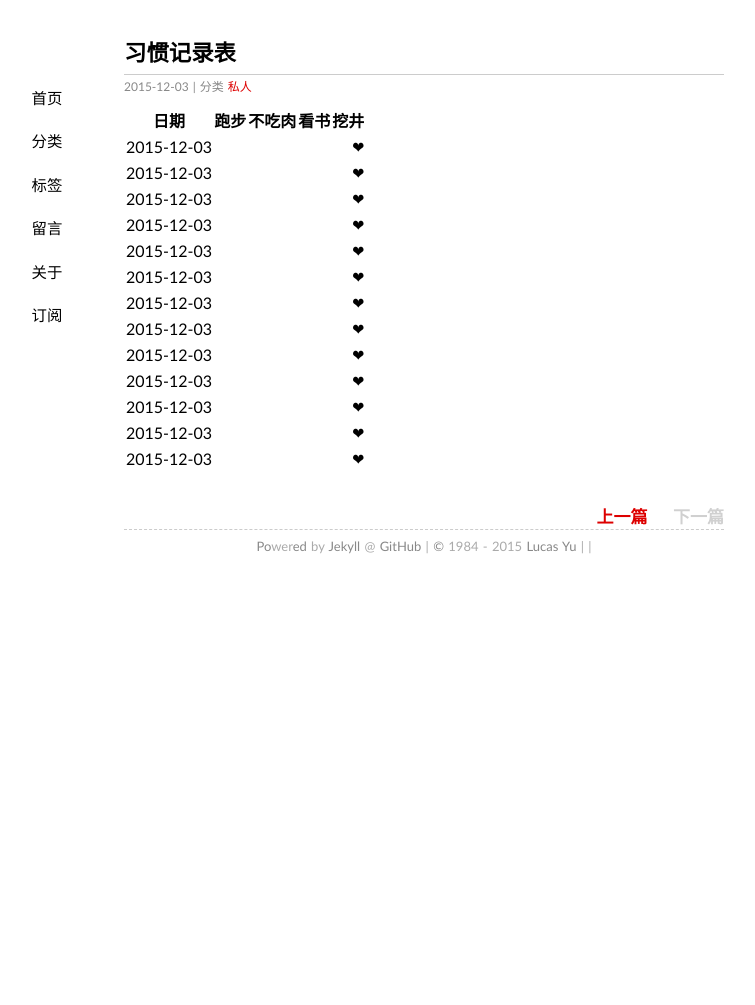
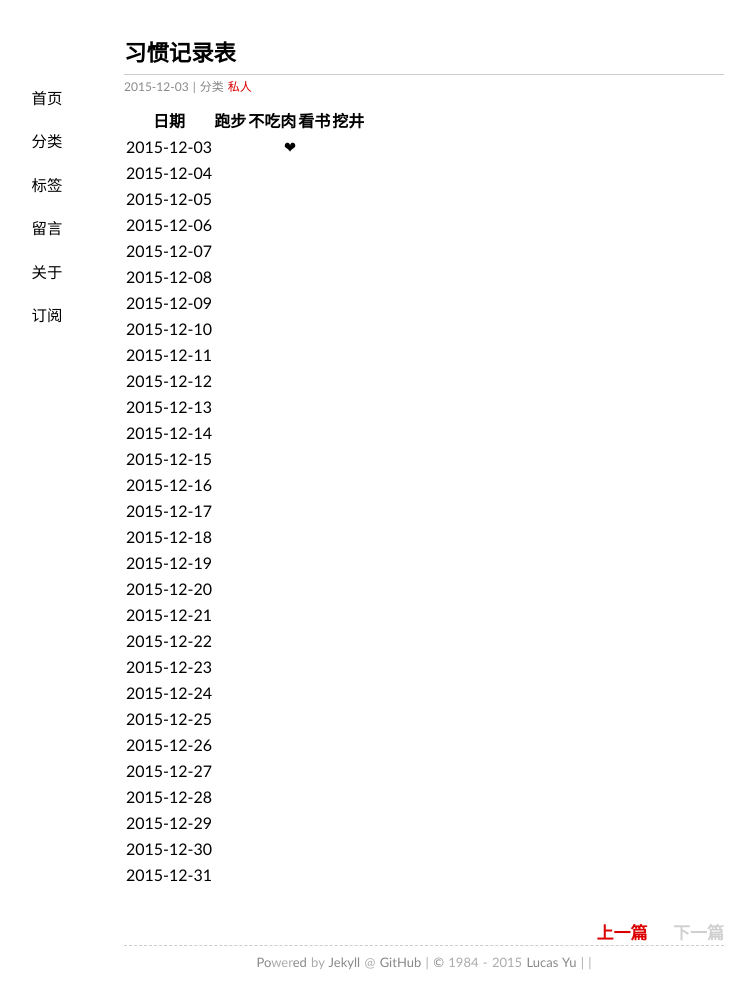
Before and after one commit to windea/windea.github.io, a Jekyll site: the page built from _posts/2015-12-03-Good-Habit.md, in a window 1280 px wide. Shown: the whole page, without its empty margins (216-971 px from the left). Built offline with Jekyll 4.4.1, drawn with Linux system fonts in a browser that asks for light colours; Markdown is read by kramdown in place of the engine named in the settings; comment, search, counter and statistics services are not loaded; before the commit the page ends 900 px from its top, so only the background shows below that.

Commit message:
Update 2015-12-03-Good-Habit.md

```diff
--- a/_posts/2015-12-03-Good-Habit.md
+++ b/_posts/2015-12-03-Good-Habit.md
@@ -8,16 +8,32 @@ categories:
 
 | 日期        | 跑步  | 不吃肉 | 看书  | 挖井 |
 | ----------- |:-----:| ------:| -----:|-----:|
-| 2015-12-03  |       |        |       |  ❤  |
-| 2015-12-03  |       |        |       |  ❤  |
-| 2015-12-03  |       |        |       |  ❤  |
-| 2015-12-03  |       |        |       |  ❤  |
-| 2015-12-03  |       |        |       |  ❤  |
-| 2015-12-03  |       |        |       |  ❤  |
-| 2015-12-03  |       |        |       |  ❤  |
-| 2015-12-03  |       |        |       |  ❤  |
-| 2015-12-03  |       |        |       |  ❤  |
-| 2015-12-03  |       |        |       |  ❤  |
-| 2015-12-03  |       |        |       |  ❤  |
-| 2015-12-03  |       |        |       |  ❤  |
-| 2015-12-03  |       |        |       |  ❤  |
+| 2015-12-03  |       |    ❤    |       |    |
+| 2015-12-04  |       |        |       |      |
+| 2015-12-05  |       |        |       |      |
+| 2015-12-06  |       |        |       |      |
+| 2015-12-07  |       |        |       |      |
+| 2015-12-08  |       |        |       |      |
+| 2015-12-09  |       |        |       |      |
+| 2015-12-10  |       |        |       |      |
+| 2015-12-11  |       |        |       |      |
+| 2015-12-12  |       |        |       |      |
+| 2015-12-13  |       |        |       |      |
+| 2015-12-14  |       |        |       |      |
+| 2015-12-15  |       |        |       |      |
+| 2015-12-16  |       |        |       |      |
+| 2015-12-17  |       |        |       |      |
+| 2015-12-18  |       |        |       |      |
+| 2015-12-19  |       |        |       |      |
+| 2015-12-20  |       |        |       |      |
+| 2015-12-21  |       |        |       |      |
+| 2015-12-22  |       |        |       |      |
+| 2015-12-23  |       |        |       |      |
+| 2015-12-24  |       |        |       |      |
+| 2015-12-25  |       |        |       |      |
+| 2015-12-26  |       |        |       |      |
+| 2015-12-27  |       |        |       |      |
+| 2015-12-28  |       |        |       |      |
+| 2015-12-29  |       |        |       |      |
+| 2015-12-30  |       |        |       |      |
+| 2015-12-31  |       |        |       |      |
```
